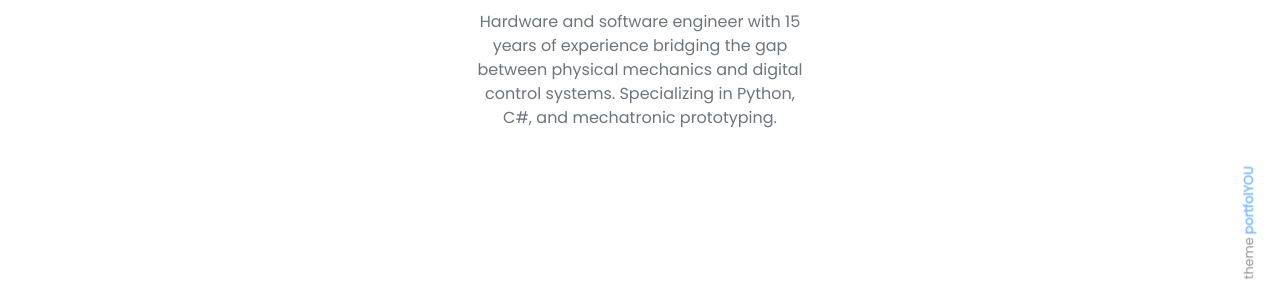
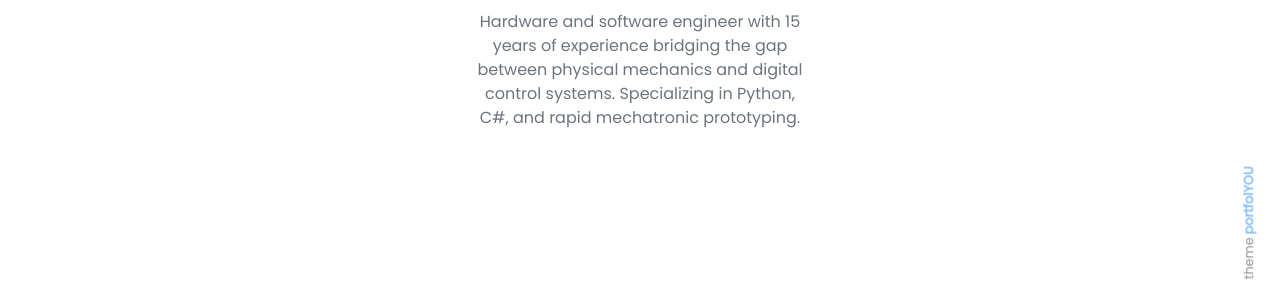
Before and after one commit to mistabowhunta/github.io, a Jekyll site: the page built from pages/index.md, in a window 1280 px wide. Shown: the part 501-801 px from the top of the page. Built offline with Jekyll 4.4.1, drawn with Linux system fonts in a browser that asks for light colours.

Commit message:
Update _config.yml

```diff
--- a/_config.yml
+++ b/_config.yml
@@ -1,7 +1,7 @@
 ### Site Settings ###
 title               : Isaac Nason | Mechatronics Engineer
 description         : >-
-                      Hardware and software engineer with 15 years of experience bridging the gap between physical mechanics and digital control systems. Specializing in Python, C#, and mechatronic prototyping.
+                      Hardware and software engineer with 15 years of experience bridging the gap between physical mechanics and digital control systems. Specializing in Python, C#, and rapid mechatronic prototyping.
 baseurl             : ""            # Change to empty quotes if you are hosting your site at <your-username>.github.io directly
 repository          : mistabowhunta.github.io     # Change to <your-username>/<your-username>.github.io (or remove it if you don't need remote projects)
 remote_theme        : yousinix/portfolYOU
```
